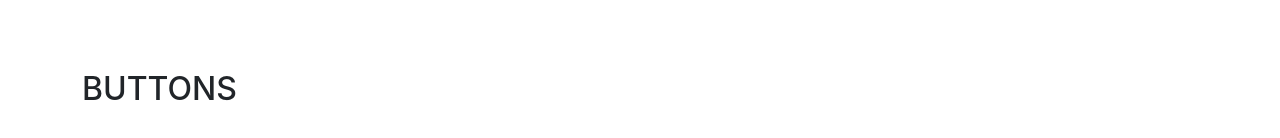
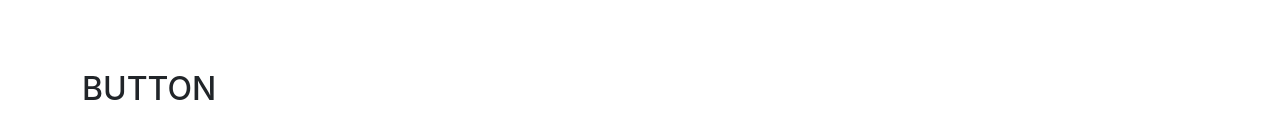
Before and after one commit to balaji1610/basic_react_new, a React (Create React App) app: page /Inputs in a window 1280 px wide. Shown: the part 190-328 px from the top of the page. Built offline with nearby package versions, Linux system fonts and the light colour scheme.

Commit message:
Test_add

```diff
--- a/src/MaterialUI/Topices/InputTopic/Buttons.jsx
+++ b/src/MaterialUI/Topices/InputTopic/Buttons.jsx
@@ -1,7 +1,7 @@
 export default function Buttons() {
   return (
     <div>
-      <h1>BUTTONS</h1>
+      <h1>BUTTON</h1>
     </div>
   );
 }
```
